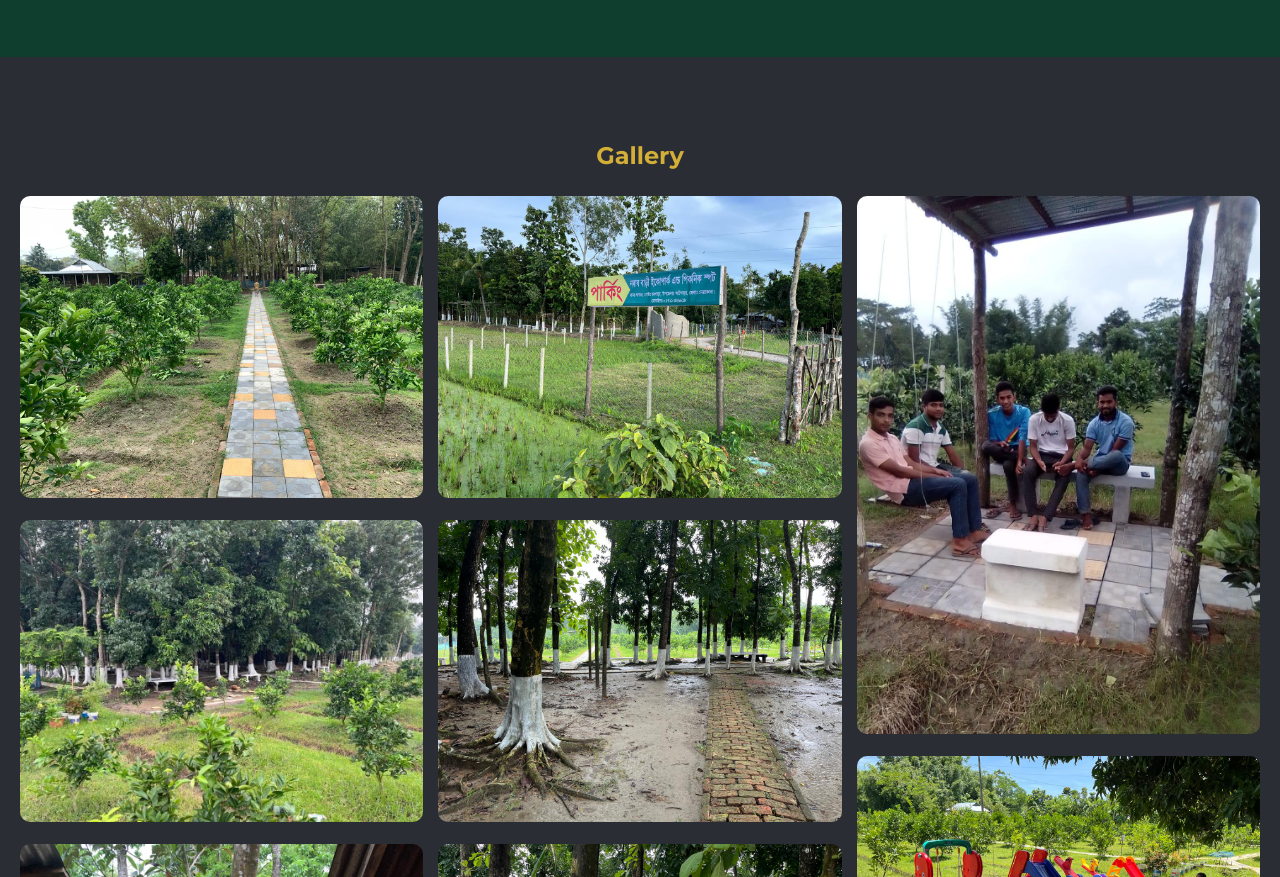
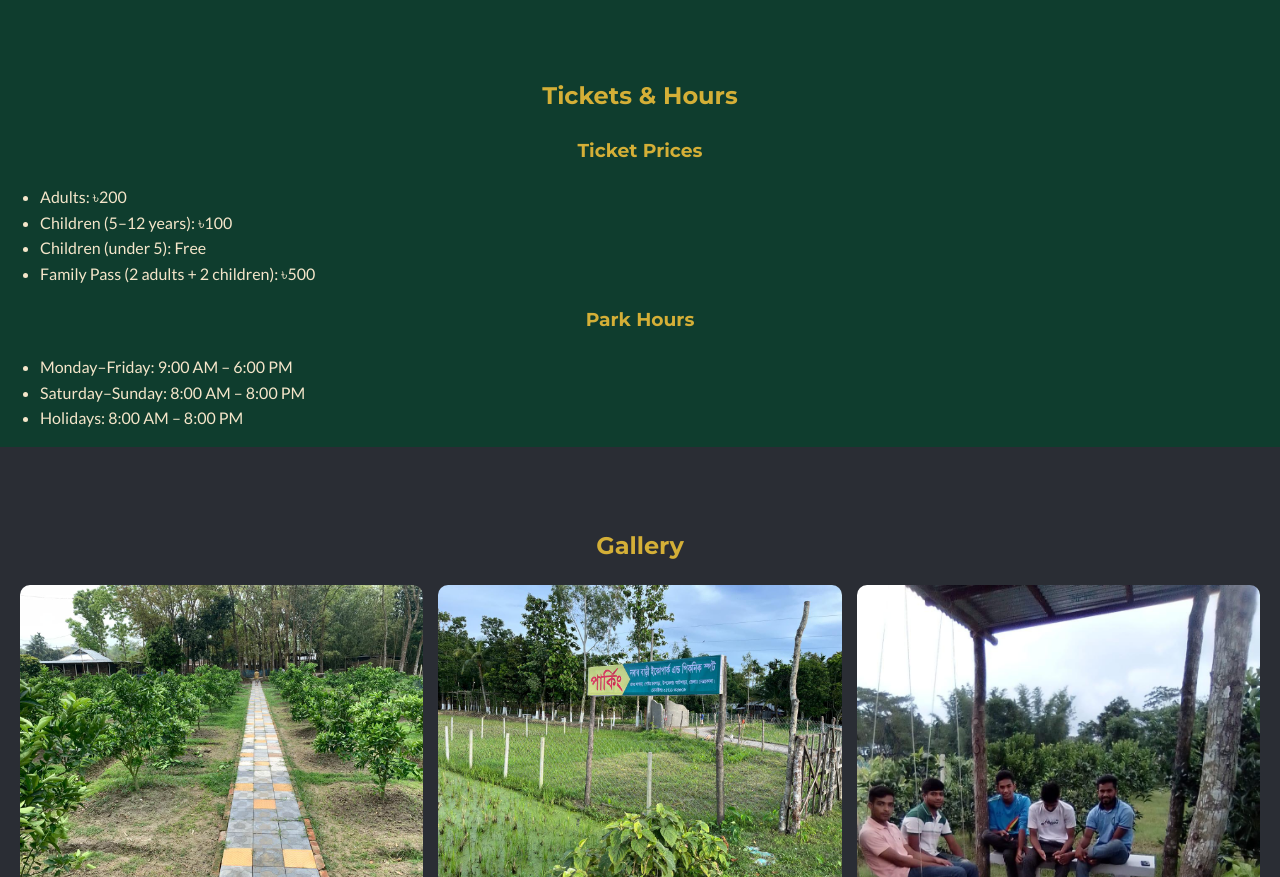
Before and after one commit to AreebShahrier/nabab-bari-eco-park, a plain HTML site: page index.html in a window 1280 px wide. Shown: the part 1927-2804 px from the top of the page. Drawn offline with nearby package versions, Linux system fonts and the light colour scheme.

Commit message:
Update index.html

```diff
--- a/index.html
+++ b/index.html
@@ -405,6 +405,30 @@
     </div>
   </section>
 
+    <!-- Ticket Prices and Park Hours Section -->
+  <section id="ticket-hours">
+    <h2>Tickets & Hours</h2>
+    <div class="ticket-hours-container">
+      <div class="ticket-prices">
+        <h3>Ticket Prices</h3>
+        <ul>
+          <li>Adults: ৳200</li>
+          <li>Children (5–12 years): ৳100</li>
+          <li>Children (under 5): Free</li>
+          <li>Family Pass (2 adults + 2 children): ৳500</li>
+        </ul>
+      </div>
+      <div class="park-hours">
+        <h3>Park Hours</h3>
+        <ul>
+          <li>Monday–Friday: 9:00 AM – 6:00 PM</li>
+          <li>Saturday–Sunday: 8:00 AM – 8:00 PM</li>
+          <li>Holidays: 8:00 AM – 8:00 PM</li>
+        </ul>
+      </div>
+    </div>
+  </section>
+
   <!-- Masonry Gallery Section -->
   <section id="gallery">
     <h2>Gallery</h2>
@@ -467,7 +491,7 @@
     <p>Location: RQHQ+92, Dugia, Bangladesh</p>
   </section>
 
-  <!-- Footer -->
+<!-- Footer -->
   <footer>
     <p>&copy; 2025 Nabab Bari Eco Park. All rights reserved.</p>
     <div class="social-icons">
```
